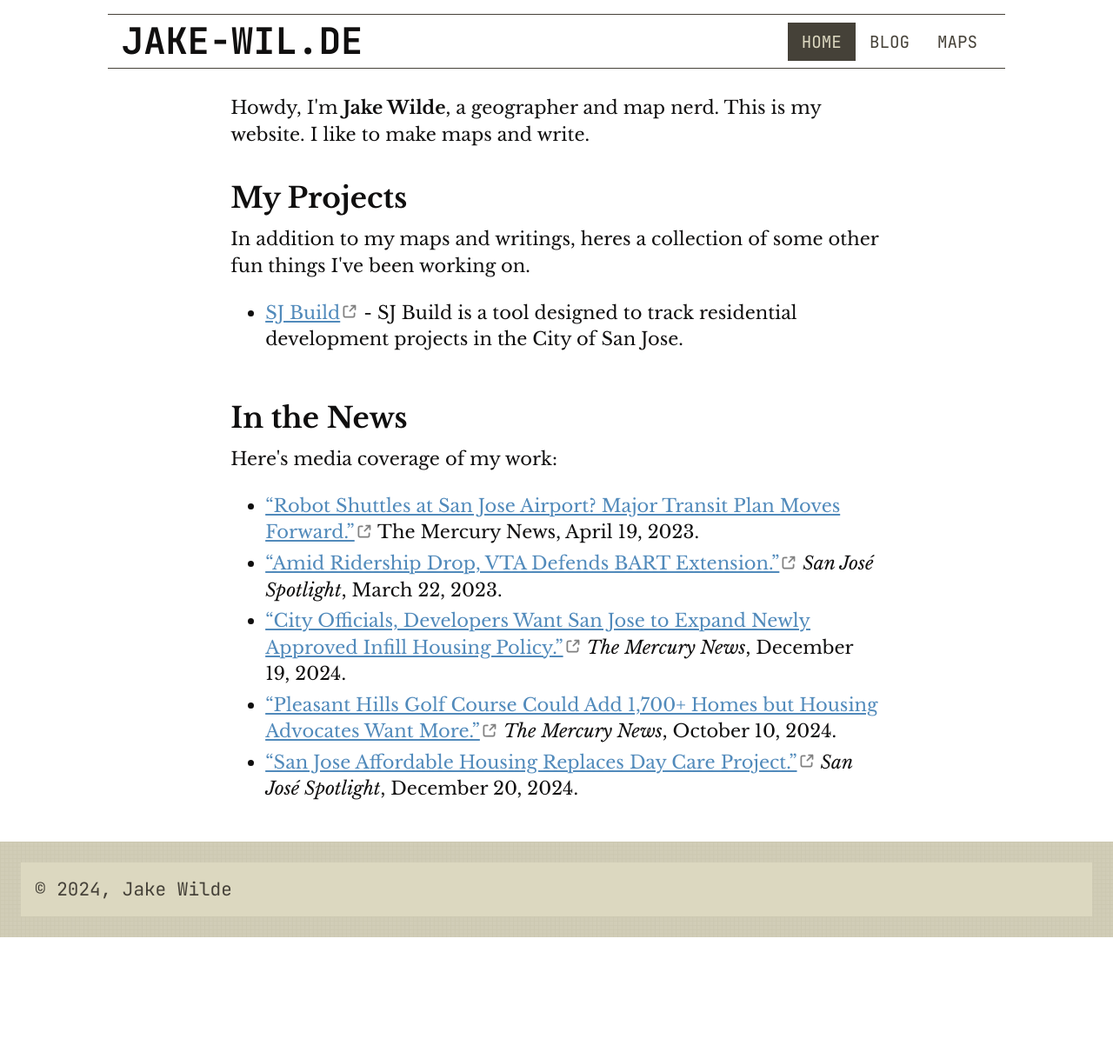
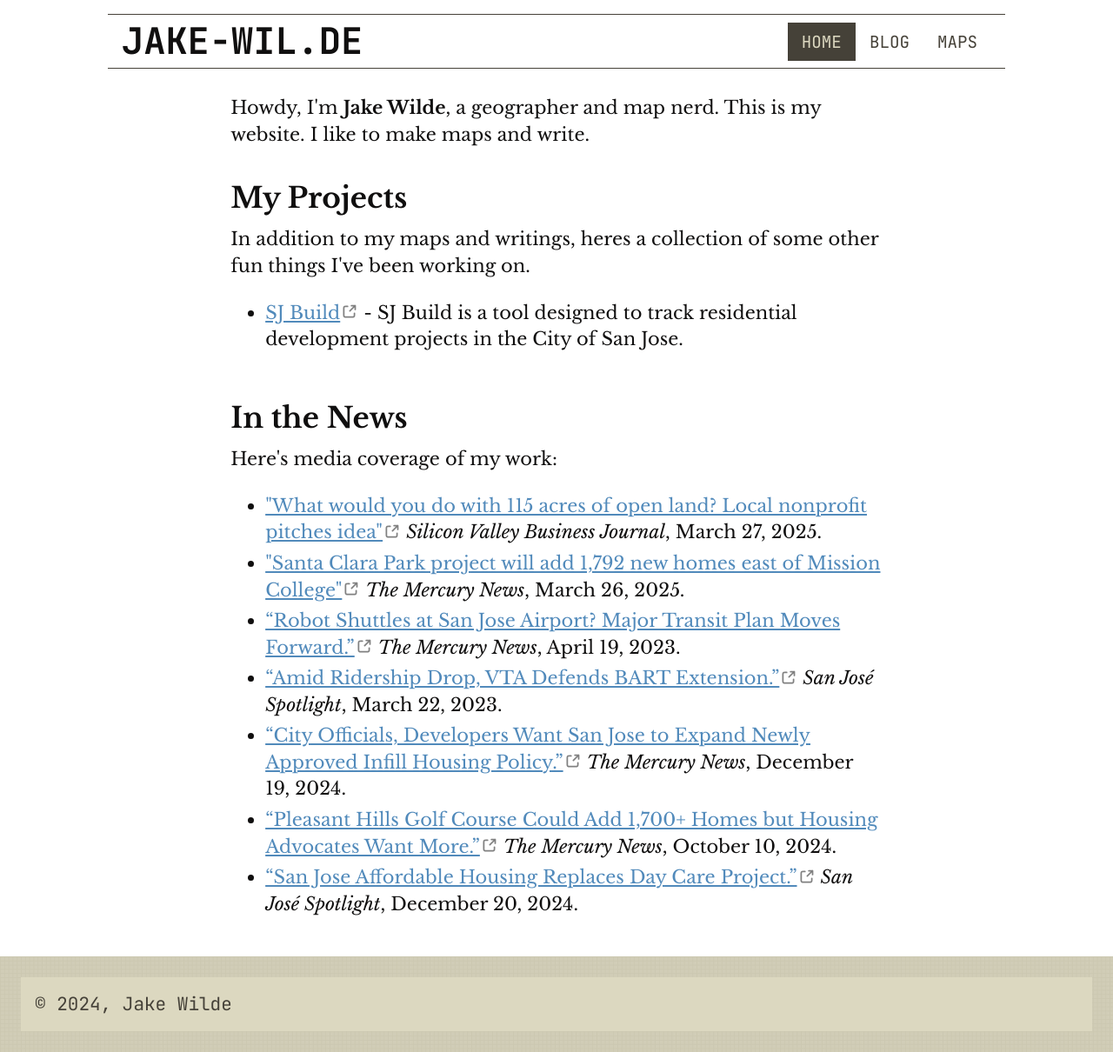
Before and after one commit to awildjake/jake-wil.de, a Jekyll site: the page built from index.html, in a window 1280 px wide. Shown: the whole page at 87% size. Built offline with Jekyll 4.4.1, drawn with Linux system fonts in a browser that asks for light colours; before the commit the page ends 1078 px from its top, so only the background shows below that.

Commit message:
Added new article to my work section

```diff
--- a/index.html
+++ b/index.html
@@ -27,7 +27,9 @@ title: Home
             Here's media coverage of my work:
         </p>
         <ul>
-            <li><a href="https://www.mercurynews.com/2023/04/18/robot-shuttles-at-san-jose-airport-major-transit-plan-moves-forward/">“Robot Shuttles at San Jose Airport? Major Transit Plan Moves Forward.”</a> The Mercury News</em>, April 19, 2023.</li>
+            <li><a href="https://www.bizjournals.com/sanjose/news/2025/03/27/pleasant-hills-san-jose-land-nonprofit.html">"What would you do with 115 acres of open land? Local nonprofit pitches idea"</a> <em>Silicon Valley Business Journal</em>, March 27, 2025.</li>
+            <li><a href="https://www.mercurynews.com/2025/03/26/santa-clara-park-project-will-add-1792-new-homes/">"Santa Clara Park project will add 1,792 new homes east of Mission College"</a> <em>The Mercury News</em>, March 26, 2025.</li>
+            <li><a href="https://www.mercurynews.com/2023/04/18/robot-shuttles-at-san-jose-airport-major-transit-plan-moves-forward/">“Robot Shuttles at San Jose Airport? Major Transit Plan Moves Forward.”</a> <em>The Mercury News</em>, April 19, 2023.</li>
             <li><a href="https://sanjosespotlight.com/amid-ridership-drop-vta-defends-bart-extension/" target="_blank">“Amid Ridership Drop, VTA Defends BART Extension.”</a> <em>San José Spotlight</em>, March 22, 2023.</li>
             <li><a href="https://www.mercurynews.com/2024/12/19/city-officials-developers-want-san-jose-to-expand-newly-approved-infill-housing-policy/" target="_blank">“City Officials, Developers Want San Jose to Expand Newly Approved Infill Housing Policy.”</a> <em>The Mercury News</em>, December 19, 2024.</li>
             <li><a href="https://www.mercurynews.com/2024/10/10/pleasant-hills-golf-course-could-add-1700-homes-but-housing-advocates-want-more/" target="_blank">“Pleasant Hills Golf Course Could Add 1,700+ Homes but Housing Advocates Want More.”</a> <em>The Mercury News</em>, October 10, 2024.</li>
```
Also changed, not shown: _posts/2025-03-26-assessing-segregation-in-santa-clara-county.md (added, +10 -0 lines), _posts/2025-03-26-urbp-278-assignment-7.md (+1 -1 lines), assets/images/racial-composition-santa-clara-county.png (added).
